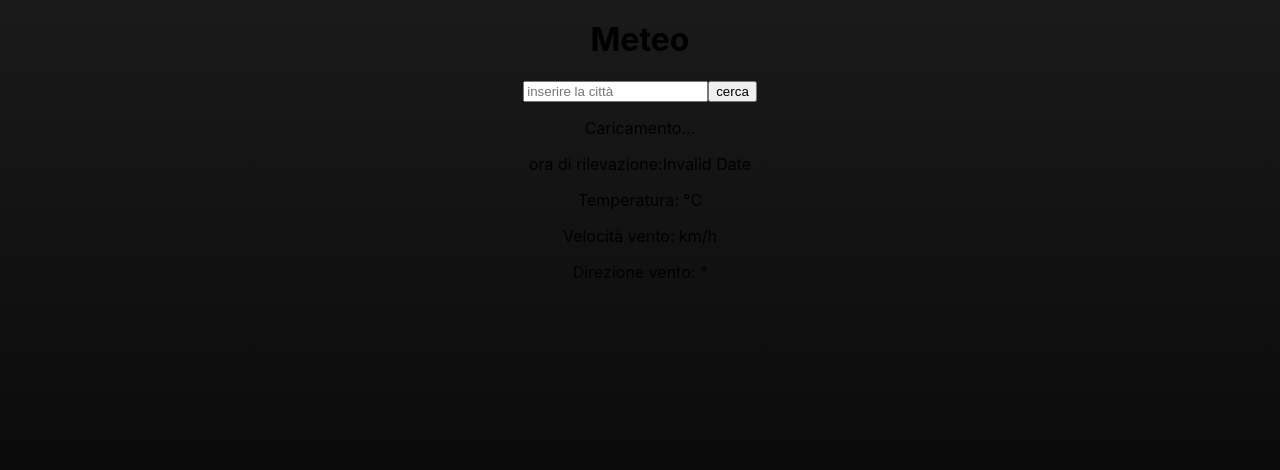
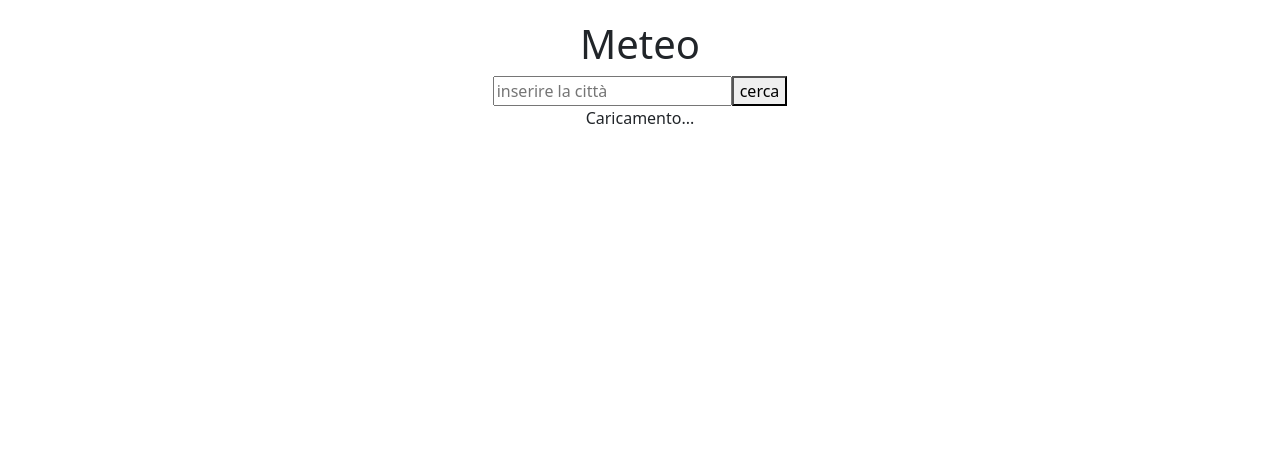
Before and after one commit to matteo2302/meteo-app, a React (Create React App) app: page / in a window 1280 px wide. Shown: the top 470 px of the page. Built offline with nearby package versions, Linux system fonts and the light colour scheme.

Commit message:
added the name of the city and bootstarp

```diff
--- a/package.json
+++ b/package.json
@@ -7,7 +7,9 @@
     "@testing-library/jest-dom": "^6.6.4",
     "@testing-library/react": "^16.3.0",
     "@testing-library/user-event": "^13.5.0",
+    "bootstrap": "^5.3.7",
     "react": "^19.1.1",
+    "react-bootstrap": "^2.10.10",
     "react-dom": "^19.1.1",
     "react-scripts": "5.0.1",
     "web-vitals": "^2.1.4"
--- a/src/App.js
+++ b/src/App.js
@@ -1,13 +1,14 @@
 import { useState, useEffect } from 'react';
 import Meteoinfo from './MeteoInfo';
 import FormMeteo from './FormMeteo';
+import 'bootstrap/dist/css/bootstrap.min.css';
 import './App.css';
 
 function App() {
-  let [meteo, setMeteo] = useState([null]);
+  let [meteo, setMeteo] = useState([]);
   let [caricamento, setCaricamento] = useState(true);
   let [errore, setErrore] = useState(null);
-  let [coordinate, setCoordinate] = useState({ latitude: null, longitude: null });
+  let [coordinate, setCoordinate] = useState({ latitude: null, longitude: null, nome: "" });
 
   //effettuo la chiamata api per ottenere i dati del meteo
   useEffect(() => {
@@ -16,8 +17,8 @@ function App() {
         try {
           let resMeteo = await fetch(`https://api.open-meteo.com/v1/forecast?latitude=${coordinate.latitude}&longitude=${coordinate.longitude}&current_weather=true`);
           let dataMeteo = await resMeteo.json();
-          setMeteo([...meteo, dataMeteo.current_weather]);
           setCaricamento(false);
+          setMeteo(prev => [...prev, { ...dataMeteo.current_weather, nome: coordinate.nome }]);
         } catch (err) {
           setErrore("errore nel caricamento dei dati");
           setCaricamento(false);
@@ -31,21 +32,23 @@ function App() {
 
 
   //leggo l'ora del meteo e gestisco la classe dimanica applicata
-
-  let ora = meteo ? new Date(meteo.time).getHours() : null;
+  let ultimaCitta = meteo.length > 0 ? meteo[meteo.length - 1] : null;
+  let ora = ultimaCitta ? new Date(ultimaCitta.time).getHours() : null;
   let classeOra = "";
   if (ora !== null) {
     classeOra = (ora >= 6 && ora < 18) ? "giorno" : "notte";
   }
 
   return (
-    <div className={`App ${classeOra ? " " + classeOra : ""}`}>
+    <div className={`App ${classeOra}`}>
       <h1>Meteo</h1>
       <FormMeteo setCoordinate={setCoordinate} setCaricamento={setCaricamento} setErrore={setErrore} />
       {caricamento && <p>Caricamento...</p>}
       {errore && <p>{errore}</p>}
-      {meteo && <Meteoinfo meteo={meteo} />}
-
+      <div className='d-flex'>
+        {meteo.map((m, index) => (
+          < Meteoinfo key={index} meteo={m} />))}
+      </div>
 
     </div>
   );
--- a/src/FormMeteo.js
+++ b/src/FormMeteo.js
@@ -12,8 +12,8 @@ function FormMeteo({ setCoordinate, setCaricamento, setErrore }) {
             if (!data.results || data.results.length === 0) {
                 throw new Error("Città non trovata");
             }
-            let { latitude, longitude } = data.results[0];
-            setCoordinate({ latitude, longitude });
+            let { latitude, longitude, name } = data.results[0];
+            setCoordinate({ latitude, longitude, nome: name });
 
         } catch (err) {
             setErrore("Errore nel caricamento dei dati");
--- a/src/MeteoInfo.js
+++ b/src/MeteoInfo.js
@@ -4,6 +4,7 @@ function Meteoinfo({ meteo }) {
     return (
 
         <div>
+            <h5>{meteo.nome}</h5>
             <p>ora di rilevazione:{new Date(meteo.time).toLocaleTimeString([], { hour: "2-digit", minute: "2-digit" })}</p>
             <p>Temperatura: {meteo.temperature} °C</p>
             <p>Velocità vento: {meteo.windspeed} km/h</p>
```
Also changed, not shown: 1 other file (tests, documents, lock files or other folders).
